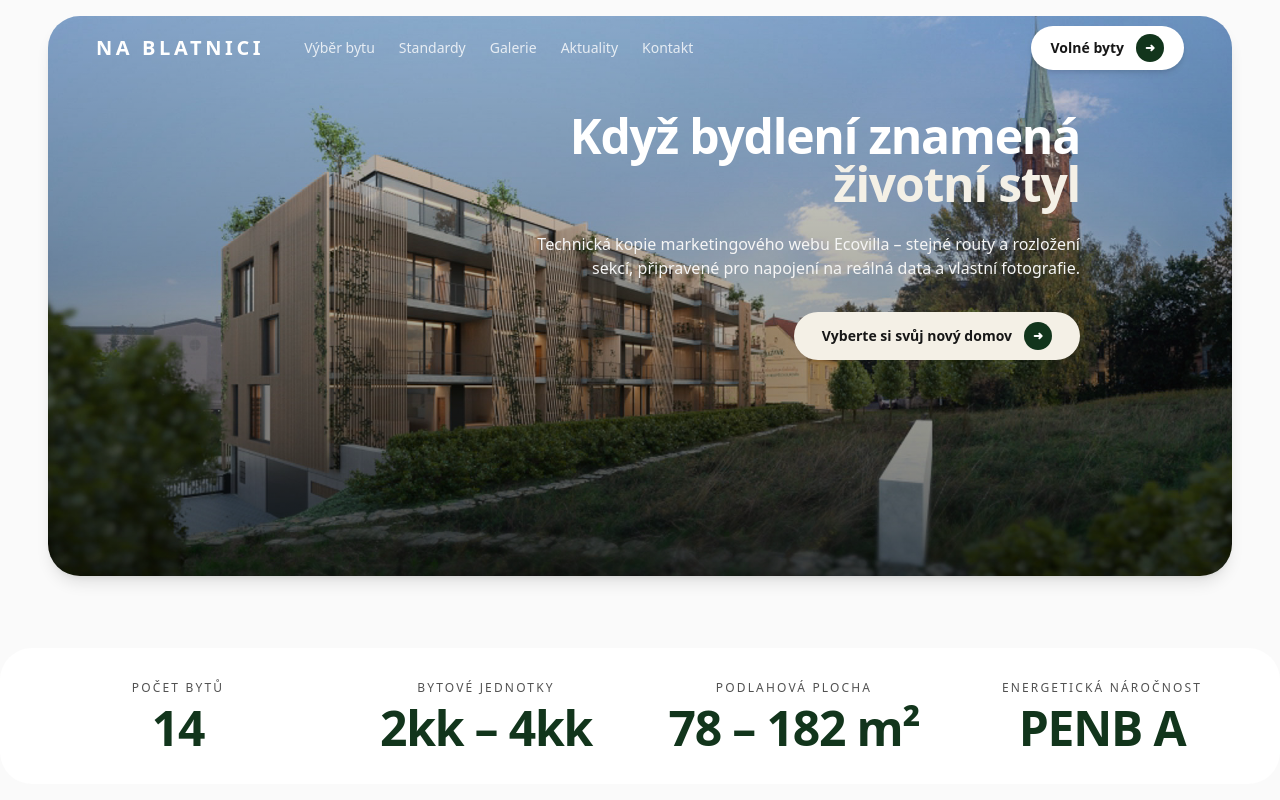
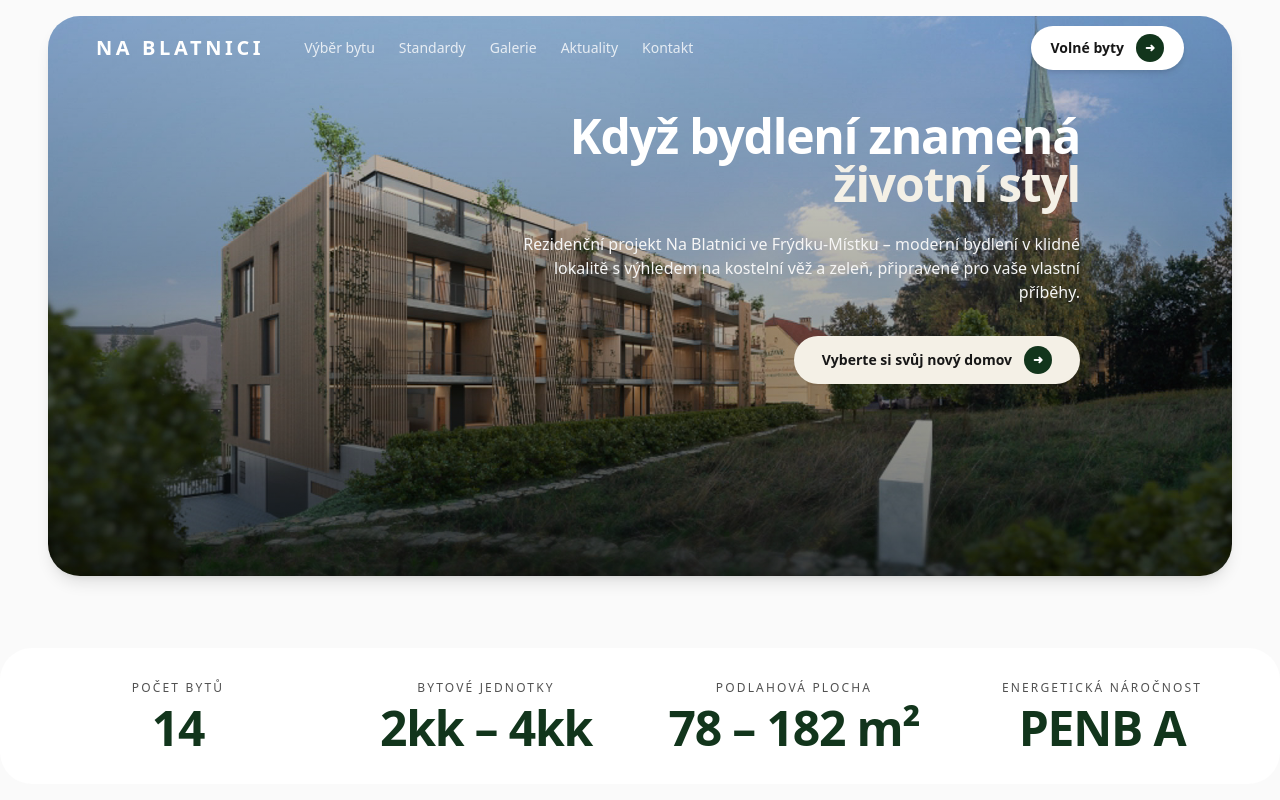
Before and after one commit to kikin1996/morys_web_1, a Next.js app: page / in a window 1280 px wide. Shown: the top 800 px of the page. Built offline with nearby package versions, Linux system fonts and the light colour scheme.

Commit message:
Adjust hero spire overlay and update Na Blatnici copy

```diff
--- a/app/globals.css
+++ b/app/globals.css
@@ -74,3 +74,14 @@ body {
 .lh-zone-group:hover .lh-zone-label {
   fill: #f5f5f5;
 }
+
+/* Věž v hero sekci – zobrazovat jen na šířkách >= 1450px */
+.show-spire-xl {
+  display: none;
+}
+
+@media (min-width: 1450px) {
+  .show-spire-xl {
+    display: block;
+  }
+}
--- a/app/page.tsx
+++ b/app/page.tsx
@@ -15,7 +15,7 @@ export default function HomePage() {
       <Hero
         title="Když bydlení znamená"
         highlightLine="životní styl"
-        subtitle="Technická kopie marketingového webu Ecovilla – stejné routy a rozložení sekcí, připravené pro napojení na reálná data a vlastní fotografie."
+        subtitle="Rezidenční projekt Na Blatnici ve Frýdku-Místku – moderní bydlení v klidné lokalitě s výhledem na kostelní věž a zeleň, připravené pro vaše vlastní příběhy."
         alignRight
         primaryCta={{ href: "/cenik", label: "Vyberte si svůj nový domov" }}
       />
--- a/components/Hero.tsx
+++ b/components/Hero.tsx
@@ -22,7 +22,7 @@ export function Hero({
   return (
     <section className="bg-neutral-50 pb-6 pt-24 sm:pt-28 -mt-20 sm:-mt-24 px-4 sm:px-6 lg:px-8 xl:px-12 2xl:px-4">
       <div
-        className="mx-auto max-w-[1400px] overflow-hidden rounded-[32px] bg-neutral-900 text-white shadow-lg"
+        className="relative mx-auto max-w-[1400px] overflow-hidden rounded-[32px] bg-neutral-900 text-white shadow-lg"
         style={{
           backgroundImage:
             "linear-gradient(to top, rgba(0,0,0,0.55), rgba(0,0,0,0.1)), url('/fotky/fotografie-exterier/ex%20(3).jpg')",
@@ -30,7 +30,16 @@ export function Hero({
           backgroundPosition: "left center"
         }}
       >
-        <div className="flex min-h-[70vh] flex-col px-6 pb-16 pt-16 sm:px-10 sm:pt-20 lg:px-14 lg:pt-24">
+        {/* Kostelní věž před textem a tlačítkem – zarovnaná přes původní fotku */}
+        <div className="pointer-events-none absolute inset-0 z-50 show-spire-xl">
+          <img
+            src="/fotky/fotografie-exterier/vez2.png"
+            alt="Kostelní věž"
+            className="h-full w-full object-cover"
+          />
+        </div>
+
+        <div className="relative z-20 flex min-h-[70vh] flex-col px-6 pb-16 pt-16 sm:px-10 sm:pt-20 lg:px-14 lg:pt-24">
           <div
             className={`max-w-xl space-y-6 ${
               alignRight ? "ml-auto text-right lg:mr-24" : ""
```
Also changed, not shown: public/fotky/fotografie-exterier/vez.png (added), public/fotky/fotografie-exterier/vez2.png (added).
